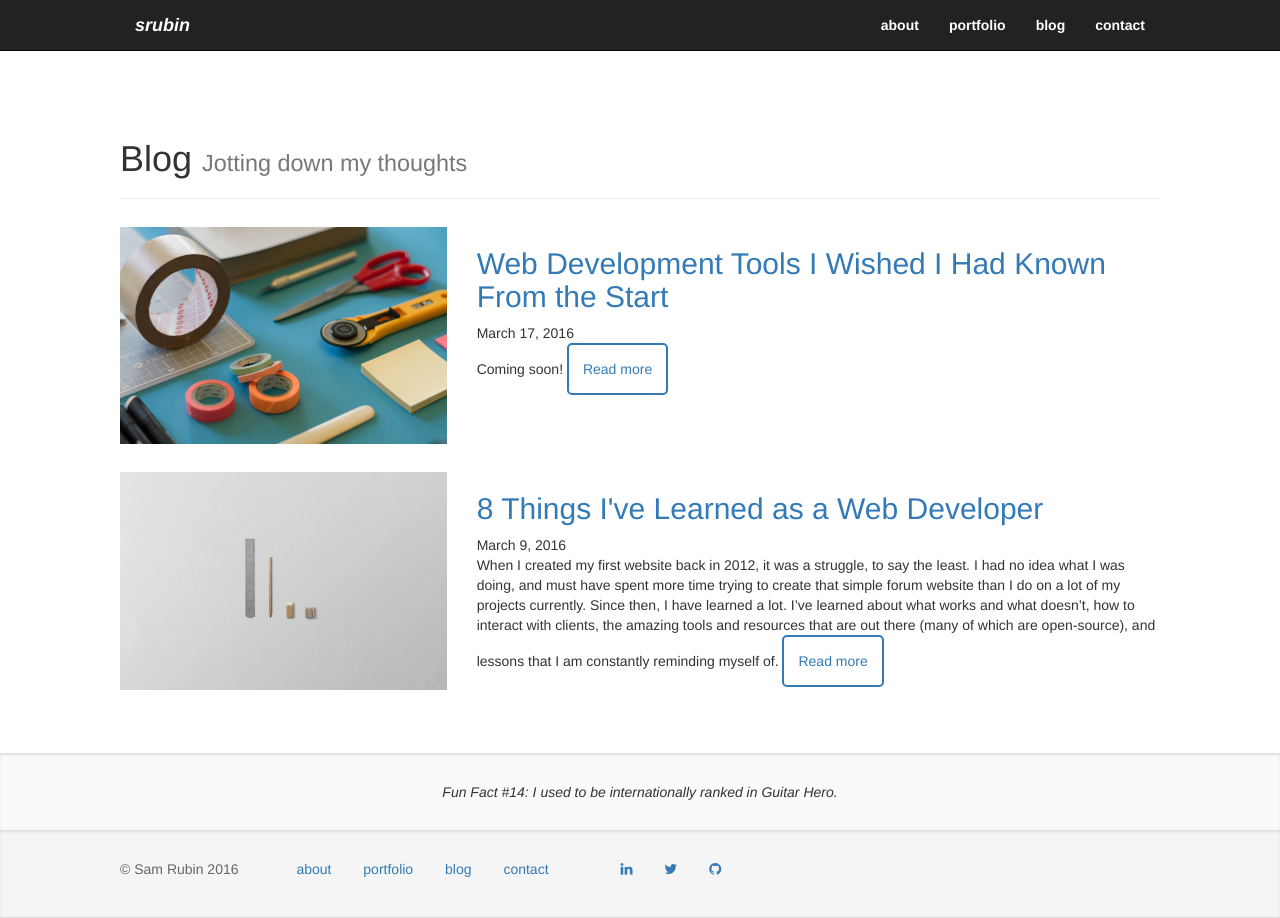
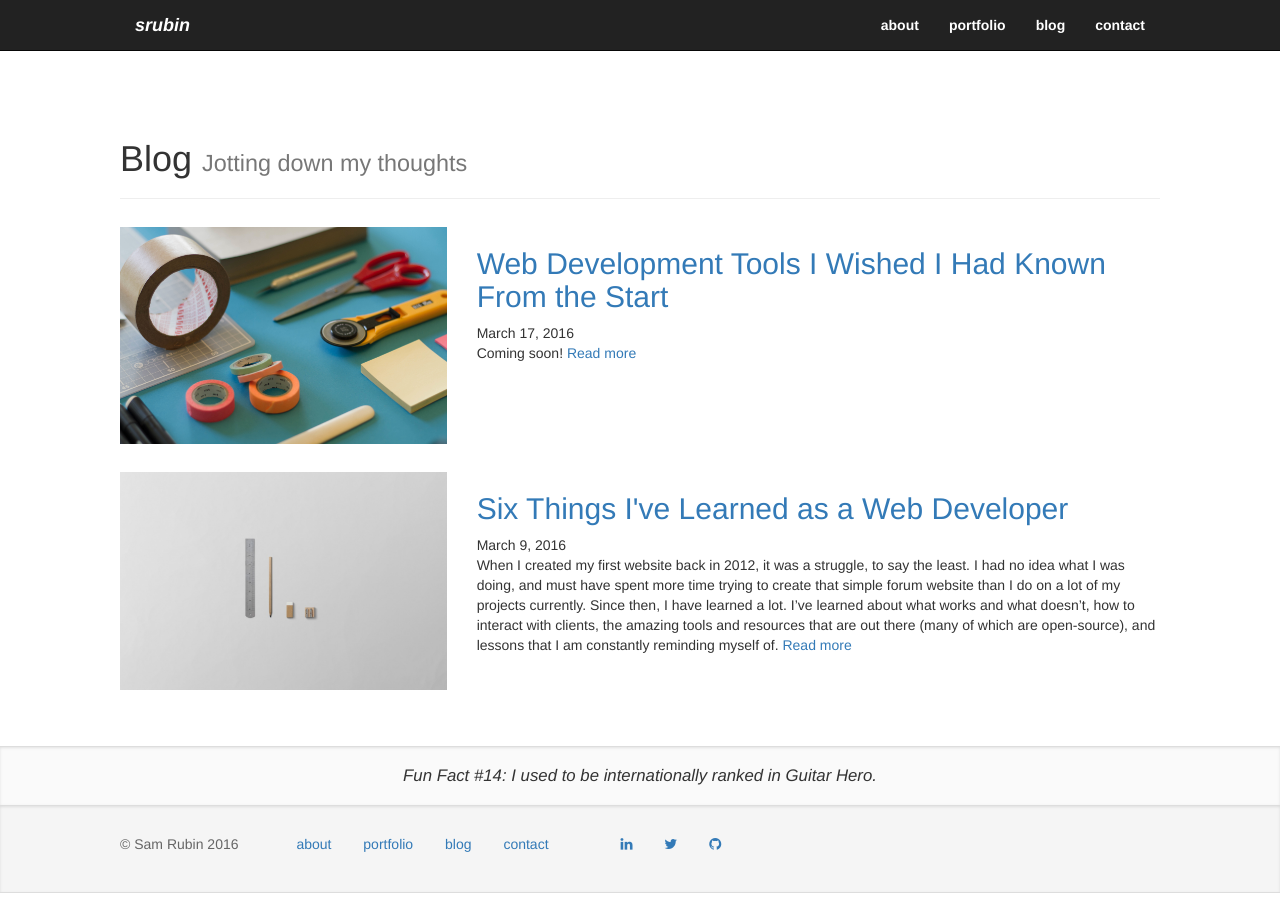
Before and after one commit to smrubin/smrubin.github.io, a Jekyll site: the page built from blog.html, in a window 1280 px wide. Built offline with Jekyll 4.4.1, drawn with Linux system fonts in a browser that asks for light colours; nearby versions of some CDN libraries.

Commit message:
Css updates

```diff
--- a/_posts/2016-03-16-six-things-ive-learned-as-a-web-developer.md
+++ b/_posts/2016-03-16-six-things-ive-learned-as-a-web-developer.md
@@ -1,6 +1,6 @@
 ---
 layout: post
-title:  "8 Things I've Learned as a Web Developer"
+title:  "Six Things I've Learned as a Web Developer"
 date:   2016-03-09
 img: tools2.jpg
 ---
--- a/blog.html
+++ b/blog.html
@@ -19,7 +19,7 @@ title: Blog
                         {{post.title}}</a></h2>
                     <time itemprop="dateCreated" datetime="{{post.date}}">
                         {{post.date | date:"%B %-d, %Y"}}</time>
-                    <p>{{post.excerpt | strip_html}} <a href="{{site.baseurl}}{{post.url}}" title="read more" class="more">Read more</a></p>
+                    <p>{{post.excerpt | strip_html}} <a href="{{site.baseurl}}{{post.url}}" title="read more">Read more</a></p>
                 </div>
             </div>
         </article>
--- a/css/main.css
+++ b/css/main.css
@@ -107,7 +107,7 @@ body {
     color: #fff !important;
     font-weight: bold;
 }
-section, #fun-fact, footer {
+section , footer {
     border-bottom: #dddddd solid 1px;
     padding: 2em 0;
     width: 100%;
@@ -186,6 +186,10 @@ section, #fun-fact, footer {
 
 
 #fun-fact {
+  border-bottom: #dddddd solid 1px;
+  font-size: 1.2em;
+  padding: 1em 0;
+  width: 100%;
 }
 footer {
     background-color: #f5f5f5;
--- a/index.html
+++ b/index.html
@@ -72,7 +72,7 @@ layout: default
         <div class="row text-left">
             <div class="col-md-6">
                 <a href="#" class="thumbnail">
-                    <img src="img/tools1.jpg" alt="Federal Agency's Portal">
+                    <img src="img/tools1.jpg" alt="">
                     <div class="caption">
                         <h3>Tools of a Front End Dev</h3>
                         <p> Lorem ipsum dolor sit amet, consectetur adipisicing elit. Voluptatem commodi quis, atque labore, sapiente tempora temporibus, repellendus laboriosam sunt aut dolores laborum libero? Laudantium non enim, repellat recusandae quisquam aperiam.</p>
@@ -81,7 +81,7 @@ layout: default
             </div>
             <div class="col-md-6">
                 <a href="#" class="thumbnail">
-                    <img src="img/tools2.jpg" alt="Foot and Ankle Specialists of Virginia Website">
+                    <img src="img/tools2.jpg" alt="">
                     <div class="caption">
                         <h3>Starting Web Development</h3>
                         <p> Lorem ipsum dolor sit amet, consectetur adipisicing elit. Optio vitae cum maiores nostrum eos velit ipsa quasi, assumenda consequuntur earum, minima sint sapiente ducimus. Sed numquam ad aut totam fugiat?</p>
```
